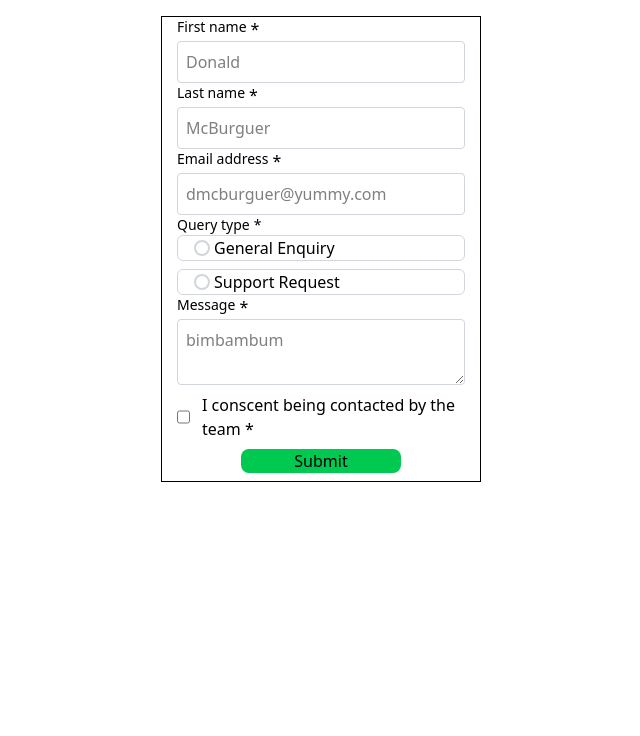
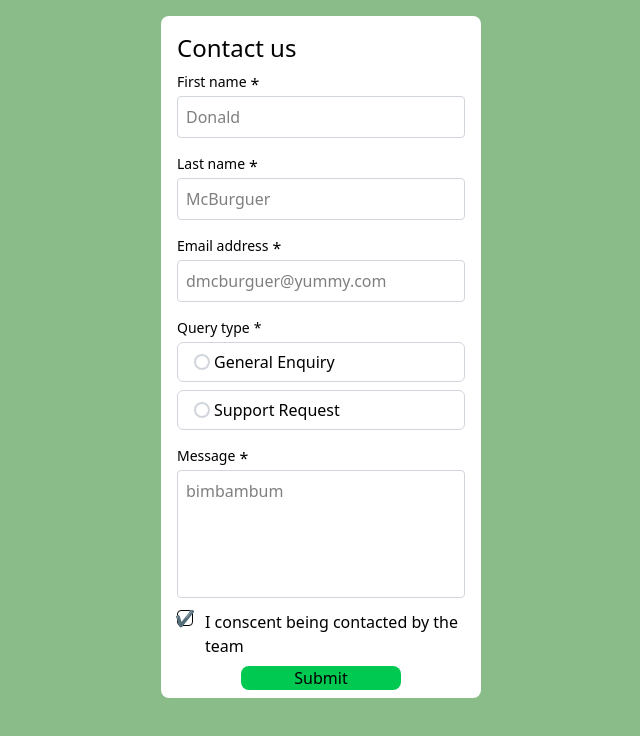
Before and after one commit to lingowmx/contact-form-main, a React (Vite) app: page / in a window 1280 px wide. Shown: the top 736 px of the page, without its empty margins (319-959 px from the left). Built offline with nearby package versions, Linux system fonts and the light colour scheme.

Commit message:
UPDATES, MISSING the check symbol

```diff
--- a/src/App.css
+++ b/src/App.css
@@ -1 +1,5 @@
 @import "tailwindcss";
+
+body{
+  background-color: rgb(137, 188, 137);
+}
--- a/src/App.jsx
+++ b/src/App.jsx
@@ -5,7 +5,7 @@ import './App.css'
 function App() {
 
   return (
-    <main className='w-80 border border-black flex justify-center items-center mx-auto mt-4'>
+    <main className='w-80 h-auto rounded-lg flex justify-center items-center mx-auto mt-4 bg-white'>
       <Form />
     </main>
   )
--- a/src/components/Form/CheckBox.jsx
+++ b/src/components/Form/CheckBox.jsx
@@ -8,13 +8,24 @@ export const CheckBox = ({
   const { register, formState: { errors } } = useFormContext()
   return (
     <section className="mt-2 w-72">
-    <div className=" w-72 flex justify-between gap-3">
-      <input type="checkbox"
-        {...register(name, validation)} />
-      <p className="">{label}
-        <span> *</span>
-      </p>
-    </div>
+      <div className=" w-72 mt-1 flex justify-between gap-3 cursor-pointer">
+        <input
+          type="checkbox"
+          id={name}
+          className="peer sr-only"
+          {...register(name, validation)}
+        />
+        <span className="w-4 h-4 border rounded flex items-center justify-center
+                   peer-checked:bg-green-500 transition-colors">✔
+          {/* <span className="text-black text-xs hidden peer-checked:block peer-checked:bg-green-300">✔</span> */}
+        </span>
+        <label
+          htmlFor={name}
+          className="cursor-pointer">
+        {label}
+        </label>
+
+      </div>
       <div>
         {errors[name] && (
           <p className="text-xs text-red-500">
@@ -22,6 +33,6 @@ export const CheckBox = ({
           </p>
         )}
       </div>
-      </section>
+    </section>
   )
 }
--- a/src/components/Form/Form.jsx
+++ b/src/components/Form/Form.jsx
@@ -4,6 +4,7 @@ import { TextArea } from "./TextArea";
 import { SubmitButton } from "./SubmitButton";
 import { RadioSelection } from "./RadioSelection";
 import { CheckBox } from "./CheckBox";
+import { Title } from "../Title";
 
 export const Form = () => {
   const methods = useForm();
@@ -14,7 +15,8 @@ export const Form = () => {
     <FormProvider {...methods}>
       <form
         onSubmit={methods.handleSubmit(onSubmit)}
-        className="w-80 flex flex-col justify-center items-center">
+        className="w-80 flex flex-col justify-center items-center rounded-md">
+        <Title/>
         <InputField
           name="FirstName"
           label="First name"
--- a/src/components/Form/InputField.jsx
+++ b/src/components/Form/InputField.jsx
@@ -10,7 +10,7 @@ export const InputField = ({
   const { register, formState: { errors } } = useFormContext()
 
   return (
-    <section className="flex">
+    <section className="flex mb-4">
       <div className="w-full flex flex-col justify-between">
         <div className="flex gap-1">
           <label
--- a/src/components/Form/RadioSelection.jsx
+++ b/src/components/Form/RadioSelection.jsx
@@ -9,10 +9,9 @@ export const RadioSelection = ({
 
   const { register, formState: { errors }, watch } = useFormContext()
   const selectedValue = watch(name)
-  console.log(selectedValue )
   return (
     <section className="flex flex-col">
-      <div className="flex gap-1 text-sm">
+      <div className="flex gap-1 text-sm mb-1">
         <label>{label}</label>
         <span>*</span>
       </div>
@@ -28,14 +27,14 @@ export const RadioSelection = ({
             />
             <label
               htmlFor={option.value}
-              className="w-72 flex pl-4 items-center border border-gray-300 rounded-md gap-1
-                       peer-checked:bg-green-500 peer-checked:text-white peer-checked:border-green-500
+              className="w-72 h-10 flex pl-4 items-center border border-gray-300 rounded-md gap-1
+                       peer-checked:bg-green-500/10  peer-checked:border-green-500
                        transition-colors duration-200 cursor-pointer">
               <span className="w-4 h-4 rounded-full border-2 border-gray-300
                             peer-checked:border-white peer-checked:bg-white
                             flex items-center justify-center">
                 <span className={`w-2 h-2 rounded-full inline-block transition-colors duration-200
-                     ${selectedValue === option.value ? "bg-green-700" : "bg-transparent"}`}></span>
+                     ${selectedValue === option.value ? "bg-green-600" : "bg-transparent"}`}></span>
               </span>
               {option.value}
             </label>
--- a/src/components/Form/TextArea.jsx
+++ b/src/components/Form/TextArea.jsx
@@ -13,14 +13,14 @@ export const TextArea = ({
   return (
     <section className="flex">
       <div className="w-full flex flex-col justify-between">
-        <div className="flex gap-1">
+        <div className="flex gap-1 mt-4">
           <label
             htmlFor={name}
             className="text-sm">{label}</label>
           <span>*</span>
         </div>
         <textarea
-          className={`w-72 border ${errors[name] ? 'border-red-500' : 'border-gray-300'} rounded p-2 focus:outline-green-500`}
+          className={`w-72 h-32 border ${errors[name] ? 'border-red-500' : 'border-gray-300'} rounded p-2 focus:outline-green-500 resize-none`}
           id={name}
           type={type}
           placeholder={placeholder}
--- /dev/null
+++ b/src/components/Title.jsx
@@ -0,0 +1,7 @@
+import React from 'react'
+
+export const Title = () => {
+  return (
+    <h1 className='w-72 text-2xl mb-2 mt-4 flex justify-start'>Contact us</h1>
+  )
+}
```
